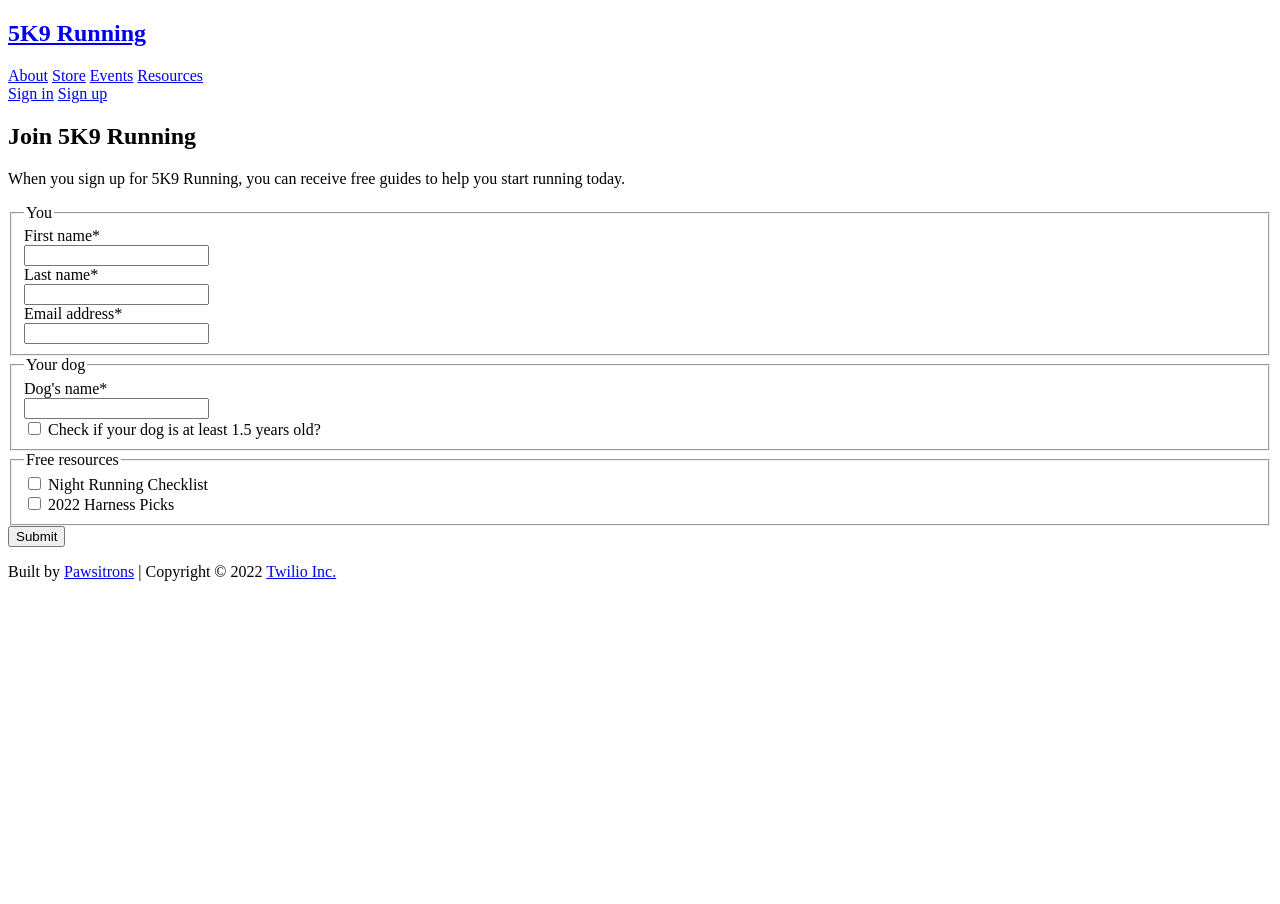
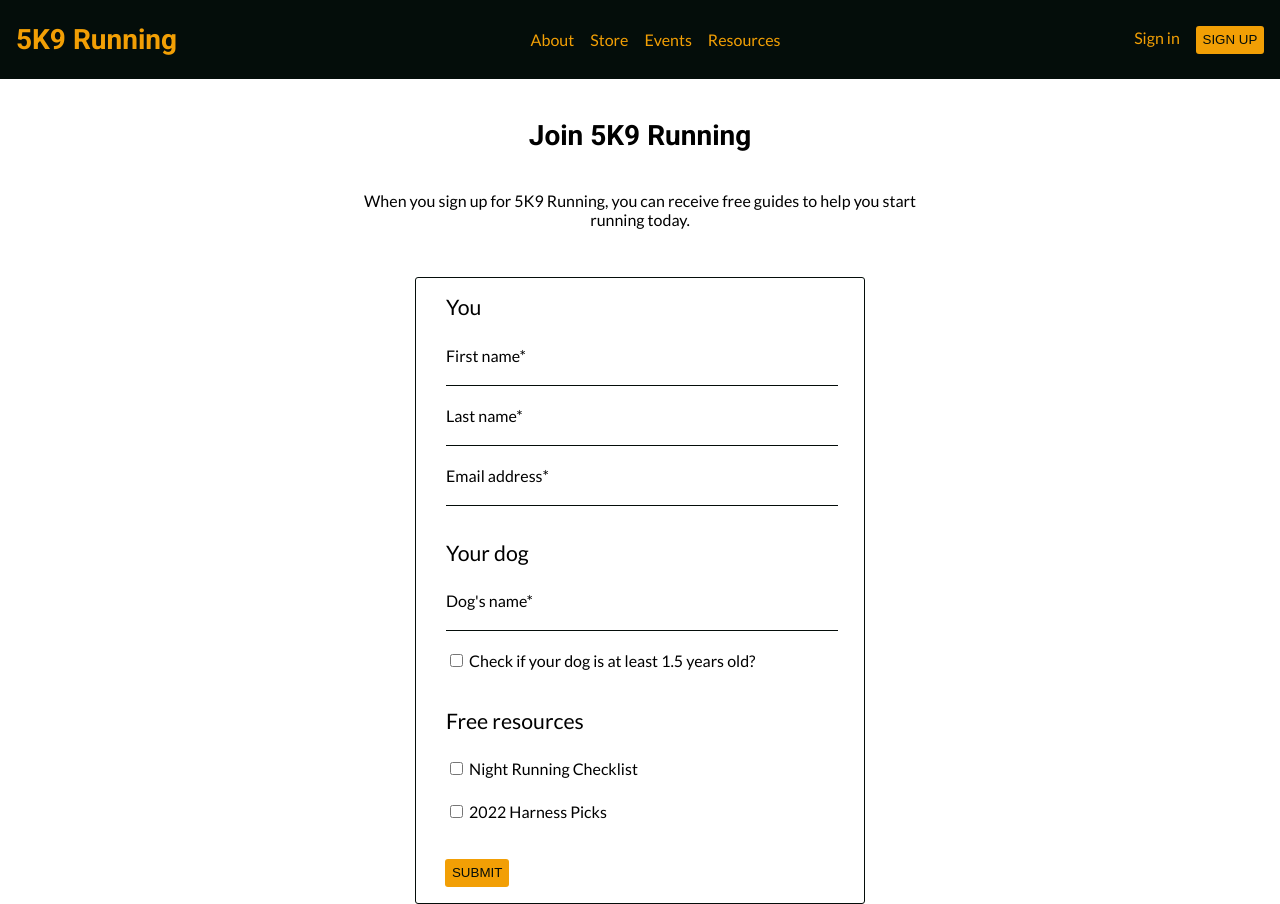
Before and after one commit to TwilioDevEd/twilio_sendgrid_101, a website: page 5K9/assets/signup.html in a window 1280 px wide. Shown: the top 904 px of the page. Before the commit the page ends 800 px from the top, so only its background shows below. Drawn offline with Linux system fonts and the light colour scheme.

Commit message:
Add styles

```diff
--- a/5K9/assets/signup.html
+++ b/5K9/assets/signup.html
@@ -33,7 +33,9 @@
           </div>
           <div class="navgroup navbar-acct">
             <a class="navgroup-link" href="/about.html">Sign in</a>
-            <a class="navgroup-link link-button" href="/signup.html">Sign up</a>
+            <button>
+              <a class="navgroup-link" href="/signup.html">Sign up</a>
+            </button>
           </div>
         </nav>
       </header>
--- a/5K9/assets/styles/styles.css
+++ b/5K9/assets/styles/styles.css
@@ -0,0 +1,386 @@
+:root {
+  /* Colors */
+  --container-color-primary: #040d0a;
+  --action-color-primary: #f29f05;
+  --action-color-primary-hover: #fdb32b;
+  --action-color-primary-active: #d98e04;
+  --error-color-primary: #cf0000;
+  --body-color-primary: #fff;
+  --header-color-primary: var(--container-color-primary);
+  --header-color-inverse: var(--body-color-primary);
+  --footer-color-primary: var(--container-color-primary);
+  --border-color-primary: var(--container-color-primary);
+  --text-color-primary: var(--container-color-primary);
+  --button-color-primary: var(--action-color-primary);
+  --button-color-primary-hover: var(--action-color-primary-hover);
+  --button-color-primary-active: var(--action-color-primary-active);
+  --link-color-primary: var(--action-color-primary);
+  --link-color-primary-hover: var(--action-color-primary-hover);
+  --link-color-primary-active: var(--action-color-primary-active);
+  /* Dimensions */
+  --container-max-width: 1600px;
+  --border-radius-primary: 3px;
+  --text-max-read-width: 600px;
+  /* Fonts */
+  --heading-font-stack: "Roboto", sans-serif;
+  --body-font-stack: "Lato", sans-serif;
+}
+
+/* Resets */
+html,
+body {
+  margin: 0;
+  padding: 0;
+  font-size: 16px;
+  background-color: var(--body-color-primary);
+  font-family: var(--body-font-stack);
+}
+
+/* Handle scrollbar width browser bug by always showing a scroll bar */
+body {
+  overflow-y: scroll;
+}
+
+/* Base elements */
+h1,
+h2,
+h3,
+h4,
+h5,
+h6 {
+  font-family: var(--heading-font-stack);
+}
+
+h1,
+h2 {
+  font-weight: 700;
+}
+
+h3,
+h4,
+h5,
+h6 {
+  font-weight: 500;
+}
+
+h1 {
+  font-size: 2em;
+}
+h2 {
+  font-size: 1.75em;
+}
+h3 {
+  font-size: 1.66em;
+}
+h4 {
+  font-size: 1.5em;
+}
+h5 {
+  font-size: 1.33em;
+}
+h6 {
+  font-size: 1.25em;
+}
+
+a,
+a:visited {
+  color: var(--link-color-primary);
+  text-decoration: none;
+}
+
+a:hover {
+  color: var(--action-color-primary-hover);
+}
+
+a:active {
+  color: var(--action-color-primary-hover);
+}
+
+button {
+  width: max-content;
+  padding: 0.5em;
+  border: 0;
+  border-radius: 3px;
+  background-color: var(--button-color-primary);
+  color: var(--text-color-primary);
+  text-align: center;
+  font-size: 1.25 em;
+  font-weight: 500;
+  text-transform: uppercase;
+}
+
+button > a,
+button > a:visited,
+button > a:hover,
+button > a:active {
+  color: var(--text-color-primary);
+}
+
+button:hover {
+  background-color: var(--button-color-primary-hover);
+}
+
+button:active {
+  background-color: var(--button-color-primary-active);
+}
+
+/* Layout */
+#l-boundary {
+  display: flex;
+  flex-direction: column;
+  justify-content: space-between;
+  align-items: stretch;
+  width: 100%;
+  min-height: 100vh;
+}
+
+#l-header {
+  position: sticky;
+  top: 0;
+  background-color: var(--header-color-primary);
+}
+
+#l-main {
+  margin-bottom: 2em;
+}
+
+#l-footer {
+  background-color: var(--footer-color-primary);
+  margin-top: auto;
+}
+
+/* Reusable box constraints */
+.l-container {
+  width: 100%;
+  max-width: var(--container-max-width);
+  margin: 0 auto;
+}
+
+/* Page-level styles */
+.main-intro {
+  display: flex;
+  flex-direction: column;
+  align-items: center;
+  width: 100%;
+  max-width: var(--text-max-read-width);
+  margin: 1em auto;
+  text-align: center;
+  padding: 0 1em;
+  box-sizing: border-box;
+}
+
+.main-intro img {
+  width: 100%;
+  max-width: 400px;
+  height: auto;
+  border-radius: var(--border-radius-primary);
+}
+
+.main-content {
+  display: flex;
+  flex-wrap: wrap;
+  gap: 1em;
+  justify-content: center;
+  width: 100%;
+  margin: 1em auto 2em auto;
+  padding: 1em;
+  box-sizing: border-box;
+}
+
+.main-content h2 {
+  text-align: center;
+}
+
+.main-content p {
+  max-width: var(--text-max-read-width);
+}
+
+.main-content p:first-of-type {
+  margin-top: 0;
+}
+
+/* Modules */
+
+/* Cards */
+.card-container {
+  display: flex;
+  flex-wrap: wrap;
+  gap: 1em;
+  justify-content: center;
+  margin: 1em auto 0 auto;
+}
+
+.card {
+  display: flex;
+  flex-direction: column;
+  justify-content: space-around;
+  align-items: center;
+  text-align: center;
+  max-width: 350px;
+  margin: 0 1em;
+  padding: 2em;
+  border: solid 1px var(--border-color-primary);
+  border-radius: var(--border-radius-primary);
+  background-color: var(--body-color-primary);
+}
+
+.card h2 {
+  text-transform: uppercase;
+}
+
+/* Hero */
+.hero {
+  display: flex;
+  justify-content: center;
+  align-items: center;
+  width: 100%;
+  height: calc(100vw / 1.77);
+  max-height: 540px;
+  background-position: center center;
+  background-repeat: no-repeat;
+  background-size: cover;
+  padding: 1em 0;
+}
+
+.hero-cta {
+  max-width: 400px;
+  color: white;
+  padding: 1em;
+}
+
+.hero-cta h1 {
+  margin: 0;
+}
+
+.hero-cta p {
+  font-size: 1.5em;
+  font-weight: 500;
+  text-shadow: 1px 1px var(--container-color-primary);
+}
+
+/* Background image by page */
+.hero-index {
+  background-image: url("../img/optimized/daphne_hero.jpg");
+}
+
+/* Desktop layout */
+@media screen and (min-width: 960px) {
+  .hero {
+    justify-content: flex-start;
+    align-items: flex-start;
+  }
+  .hero-cta {
+    margin-left: 15em;
+    margin-top: 5em;
+  }
+}
+
+/* Forms */
+.page-form {
+  width: 100%;
+  min-width: 300px;
+  max-width: 450px;
+  margin: 0 auto;
+  padding: 1em;
+  border: 1px solid var(--border-color-primary);
+  border-radius: var(--border-radius-primary);
+  box-sizing: border-box;
+}
+
+/* Desktop layour */
+@media screen and (min-width: 960px) {
+  .page-form {
+    width: 450px;
+  }
+}
+
+fieldset {
+  margin-bottom: 1.5em;
+  border: 0;
+}
+
+legend {
+  border: 0;
+  margin: 0;
+  padding: 0;
+  font-size: 1.33em;
+}
+
+label {
+  display: inline-block;
+  margin-top: 1.25em;
+}
+
+input[type="checkbox"] {
+  position: relative;
+  margin-bottom: 0.5em;
+}
+
+input[type="text"],
+input[type="email"] {
+  width: 100%;
+  border: 0;
+  outline: 0;
+  border-bottom: 1px solid var(--text-color-primary);
+}
+
+input[type="text"]:focus,
+input[type="email"]:focus {
+  border: 0;
+  outline: 0;
+  outline-offset: 0;
+  border-bottom: 1px solid var(--action-color-primary);
+}
+
+.page-form button {
+  margin: 0 1em;
+}
+
+/* Navbar */
+.navbar {
+  display: flex;
+  flex-direction: column;
+}
+
+.navgroup {
+  display: flex;
+  flex-direction: row;
+  justify-content: center;
+  align-items: baseline;
+  column-gap: 1em;
+  padding: 0.5em 0;
+}
+
+.navbar-brand {
+  padding: 0;
+}
+
+/* Desktop layout */
+@media screen and (min-width: 960px) {
+  .navbar {
+    flex-direction: row;
+    justify-content: space-between;
+    align-items: center;
+    padding: 0 1em;
+    box-sizing: border-box;
+  }
+
+  .navgroup {
+    justify-content: space-around;
+  }
+
+  .navgroup-link {
+    text-align: center;
+  }
+
+  .navgroup.navbar-acct {
+    justify-content: space-around;
+  }
+}
+
+.footer-content {
+  display: flex;
+  justify-content: center;
+  flex-wrap: wrap;
+  color: var(--body-color-primary);
+}
```
Also changed, not shown: 5K9/assets/about.html (+3 -1 lines), 5K9/assets/index.html (+12 -5 lines), 5K9/assets/resources.html (+9 -4 lines), 5K9/assets/signup-confirmation.html (+3 -1 lines).
